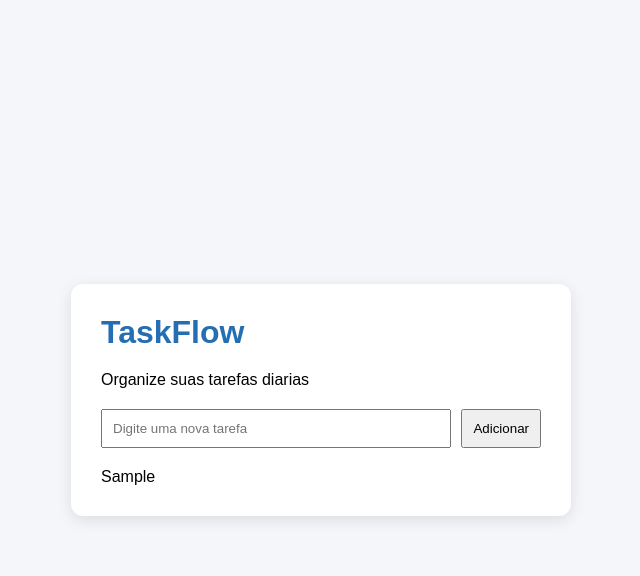
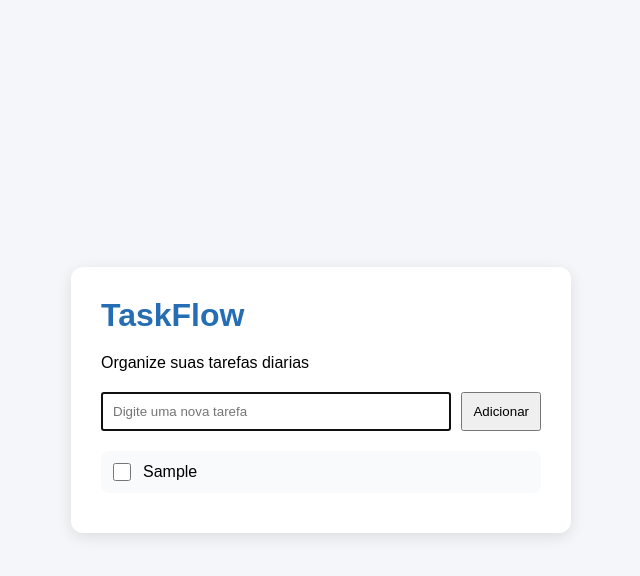
Before and after one commit to fabiomartinsforgioni/Ordavik, a plain HTML site: page index.html in a window 1280 px wide. Both pictures are taken after typing "Sample" into the empty fields and a click on the button "Adicionar". Shown: the whole page, without its empty margins (319-959 px from the left). Drawn offline with Linux system fonts and the light colour scheme.

Commit message:
feat: implement task completion

```diff
--- a/script.js
+++ b/script.js
@@ -1,9 +1,9 @@
-const form = document.querySelector('#task-form');
+// Elementos da aplicação
+const form = document.querySelector("#task-form");
+const input = document.querySelector("#task-input");
+const taskList = document.querySelector("#task-list");
 
-const input = document.querySelector('#task-input');
-
-const taskList = document.querySelector('#task-list');
-
+// Evento de cadastro de tarefas
 form.addEventListener("submit", function(event) {
 
     event.preventDefault();
@@ -14,11 +14,47 @@ form.addEventListener("submit", function(event) {
         return;
     }
 
+    // Cria o elemento da tarefa
     const item = document.createElement("li");
 
-    item.textContent = tarefa;
+    item.classList.add("task-item");
+
+    // Cria o checkbox
+    const checkbox = document.createElement("input");
+
+    checkbox.type = "checkbox";
+    checkbox.classList.add("task-checkbox");
+
+    // Cria a descrição da tarefa
+    const taskText = document.createElement("span");
+
+    taskText.classList.add("task-text");
+    taskText.textContent = tarefa;
+
+    // Agrupa checkbox e descrição
+    const label = document.createElement("label");
+
+    label.classList.add("task-label");
+
+    label.append(checkbox, taskText);
+
+    // Evento para concluir ou reabrir uma tarefa
+    checkbox.addEventListener("change", function() {
+
+        item.classList.toggle(
+            "completed",
+            checkbox.checked
+        );
+
+    });
+
+    // Adiciona os elementos à página
+    item.appendChild(label);
 
     taskList.appendChild(item);
 
+    // Limpa o formulário
     input.value = "";
+    input.focus();
+
 });
--- a/style.css
+++ b/style.css
@@ -40,7 +40,7 @@ form{
     gap: 10px;
 }
 
-input {
+#task-input {
     flex: 1;
     min-width: 0;
     padding: 10px;
@@ -55,3 +55,52 @@ ul {
     margin-top: 20px;
     list-style: none;
 }
+
+/* ==================================
+   TASKFLOW - LISTA DE TAREFAS
+================================== */
+
+.task-item {
+    padding: 12px;
+    margin-bottom: 10px;
+
+    background: #f8fafc;
+    border-radius: 8px;
+
+    transition: 0.2s;
+}
+
+.task-label {
+    display: flex;
+    align-items: center;
+    gap: 12px;
+
+    width: 100%;
+    cursor: pointer;
+}
+
+.task-checkbox {
+    width: 18px;
+    height: 18px;
+
+    flex-shrink: 0;
+    accent-color: #2563eb;
+
+    cursor: pointer;
+}
+
+.task-text {
+    flex: 1;
+    overflow-wrap: anywhere;
+}
+
+/* Tarefas concluídas */
+
+.task-item.completed {
+    background: #dcfce7;
+}
+
+.task-item.completed .task-text {
+    text-decoration: line-through;
+    color: #64748b;
+}
```
